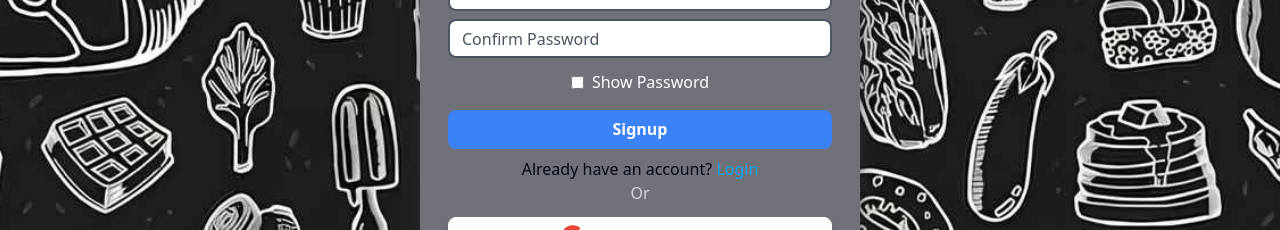
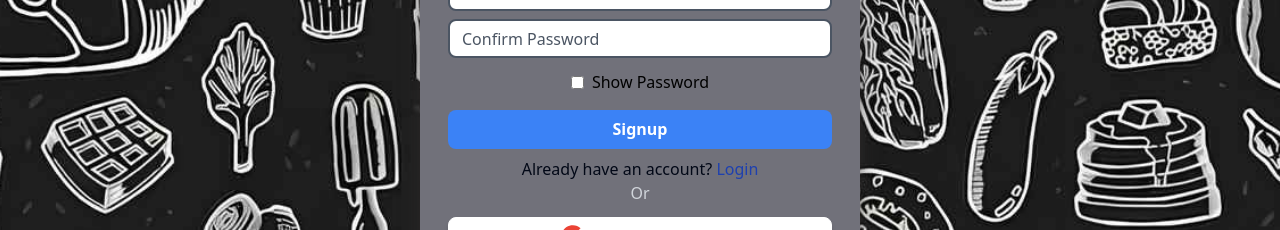
Before and after one commit to VinshMachado/fodhub, a Next.js app in the folder foodhub/: page /signup in a window 1280 px wide. Shown: the part 310-540 px from the top of the page. Built offline with nearby package versions, Linux system fonts and the light colour scheme.

Commit message:
final touches for login/signup

```diff
--- a/foodhub/pages/login.tsx
+++ b/foodhub/pages/login.tsx
@@ -72,7 +72,7 @@ const index = () => {
           <label className="mr-5 sm:mr-24">Show Password</label>
           <a
             href="https://www.youtube.com"
-            className="text-sky-500 mt-2 sm:mt-0 sm:ml-4"
+            className="text-blue-800 mt-2 sm:mt-0 sm:ml-4"
           >
             Forgot Password?
           </a>
@@ -85,7 +85,7 @@ const index = () => {
         </button>
         <h2 className="text-center text-white">
           Don’t have an account?
-          <a href="https://www.youtube.com" className="text-sky-500">
+          <a href="https://www.youtube.com" className="text-blue-800">
             {" "}
             Sign up
           </a>
--- a/foodhub/pages/signup.tsx
+++ b/foodhub/pages/signup.tsx
@@ -110,7 +110,7 @@ const signup = () => {
         ></input>
         <div className="flex items-center my-2">
           <input type="checkbox" onClick={changeshow} />
-          <label className="ml-2 text-white">Show Password</label>
+          <label className="ml-2 text-black">Show Password</label>
         </div>
         <button
           className="bg-blue-500 w-72 sm:w-96 max-w-md h-11 sm:h-10 rounded-lg my-2 font-bold text-white hover:bg-blue-400"
@@ -120,7 +120,7 @@ const signup = () => {
         </button>
         <h2>
           Already have an account?
-          <a href="www.youtube.com" className="text-sky-500">
+          <a href="www.youtube.com" className="text-blue-800">
             {" "}
             Login
           </a>
```
